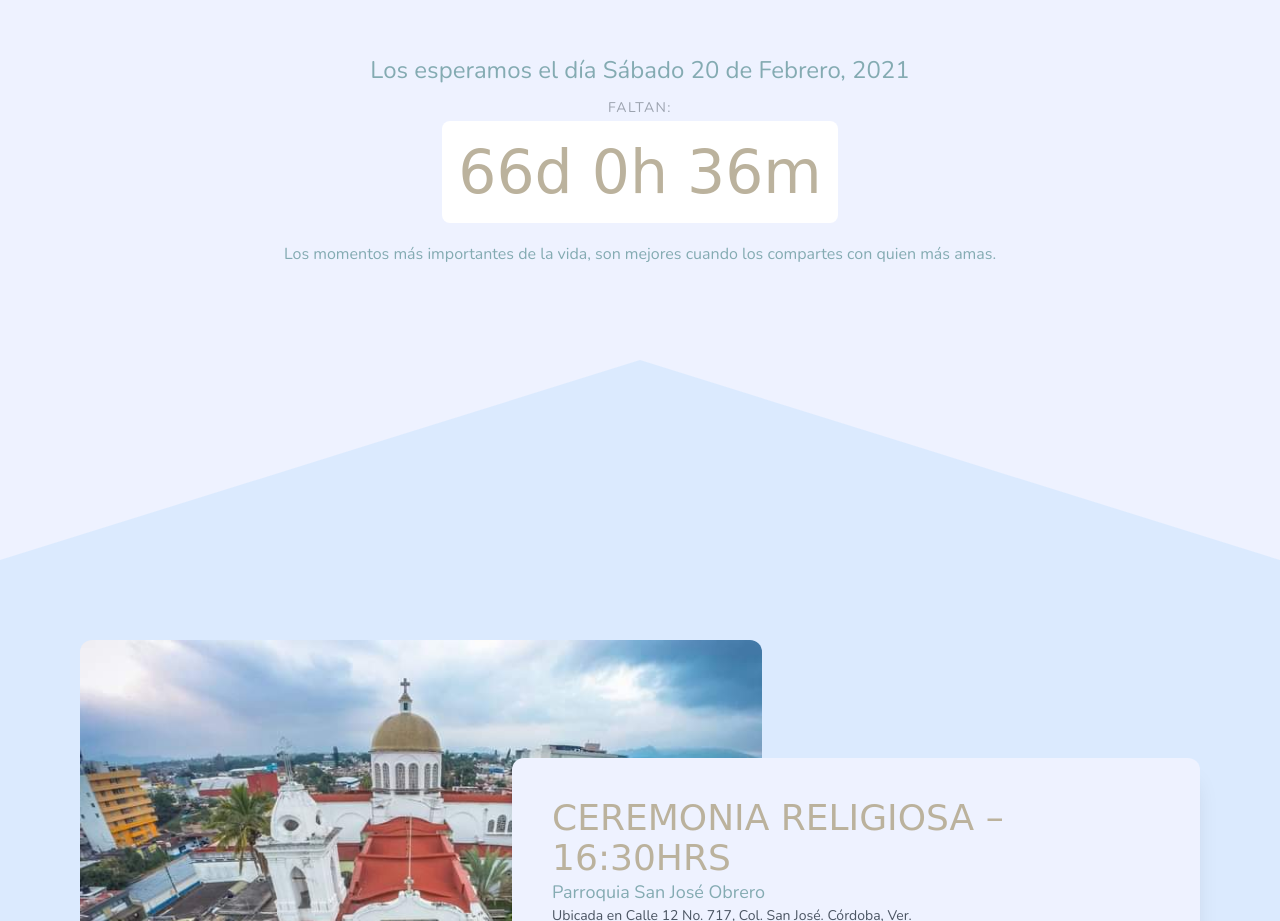
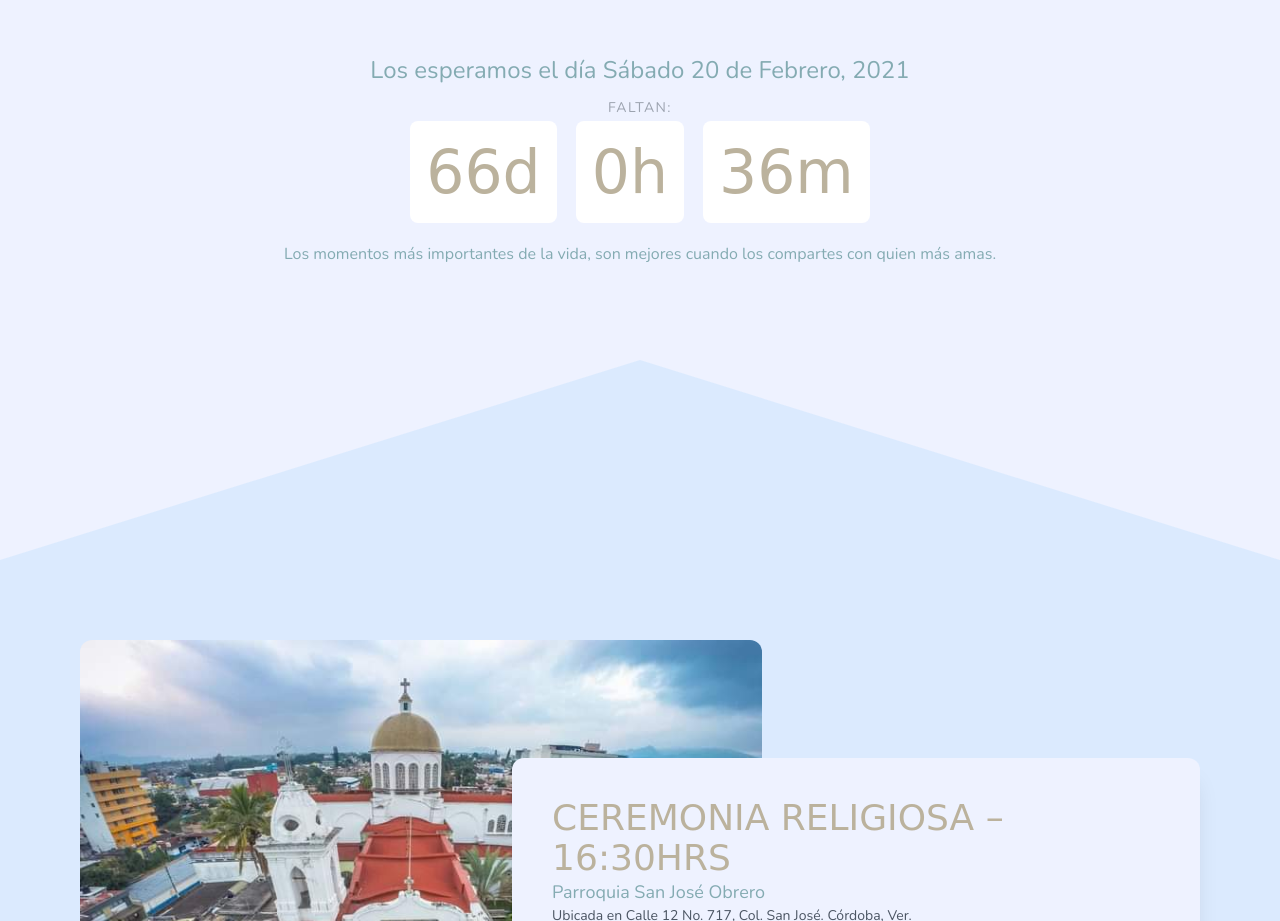
Before and after one commit to evelynfredin/wedding, a website: page public/index.html in a window 1280 px wide. Shown: the part 1840-2761 px from the top of the page. Drawn offline with nearby package versions, Linux system fonts and the light colour scheme; a web font is replaced by a local one.

Commit message:
Today is the best day ever and tomorrow's going to be even better

```diff
--- a/public/index.html
+++ b/public/index.html
@@ -71,8 +71,10 @@
                 </p>
                 <div class="text-center">
                     <p class="uppercase text-sm mt-3 text-gray-400 tracking-widest">Faltan:</p>
-                    <h2 class="my-6 font-headings text-3xl md:text-5xl lg:text-6xl text-secondary">
-                        <span class="countdown"></span>
+                    <h2 class="counter my-6 font-headings text-3xl md:text-5xl lg:text-6xl text-secondary">
+                        <!-- <span class="countdown day"></span>
+                        <span class="countdown hour"></span>
+                        <span class="countdown minute"></span> -->
                     </h2>
                     <p class="mt-10 text-primary">Los momentos más importantes de la vida, son mejores cuando los
                         compartes con quien
--- a/public/js/script.js
+++ b/public/js/script.js
@@ -2,7 +2,18 @@ var countDownDate = new Date("Feb 20, 2021 23:30").getTime();
 updateCountdown(); // Run once when the site is loaded.
 var timerFunction = setInterval(updateCountdown, 1000);
 
-var latestRandomIndex = 0;
+function buildDateString(distance) {
+  var days = Math.floor(distance / (1000 * 60 * 60 * 24));
+  var hours = Math.floor((distance % (1000 * 60 * 60 * 24)) / (1000 * 60 * 60));
+  var minutes = Math.floor((distance % (1000 * 60 * 60)) / (1000 * 60));
+  var seconds = Math.floor((distance % (1000 * 60)) / 1000);
+  return `
+    <span class="countdown">${days}d</span>
+    <span class="countdown">${hours}h</span>
+    <span class="countdown">${minutes}m</span>
+  `;
+}
+
 function updateCountdown() {
   var now = new Date().getTime();
 
@@ -10,7 +21,7 @@ function updateCountdown() {
   var distance = countDownDate - now;
 
   // Display the result in the element with id="timer"
-  document.querySelector('.countdown').innerHTML = buildDateString(distance);
+  document.querySelector('.counter').innerHTML = buildDateString(distance);
 
   // If the count down is finished, write some text
   if (distance < 0) {
@@ -19,11 +30,3 @@ function updateCountdown() {
       "Grattis teamet! Förhoppningsvis brinner det inte allt för mycket!";
   }
 }
-
-function buildDateString(distance) {
-  var days = Math.floor(distance / (1000 * 60 * 60 * 24));
-  var hours = Math.floor((distance % (1000 * 60 * 60 * 24)) / (1000 * 60 * 60));
-  var minutes = Math.floor((distance % (1000 * 60 * 60)) / (1000 * 60));
-  var seconds = Math.floor((distance % (1000 * 60)) / 1000);
-  return `${days}d ${hours}h ${minutes}m`;
-}
```
